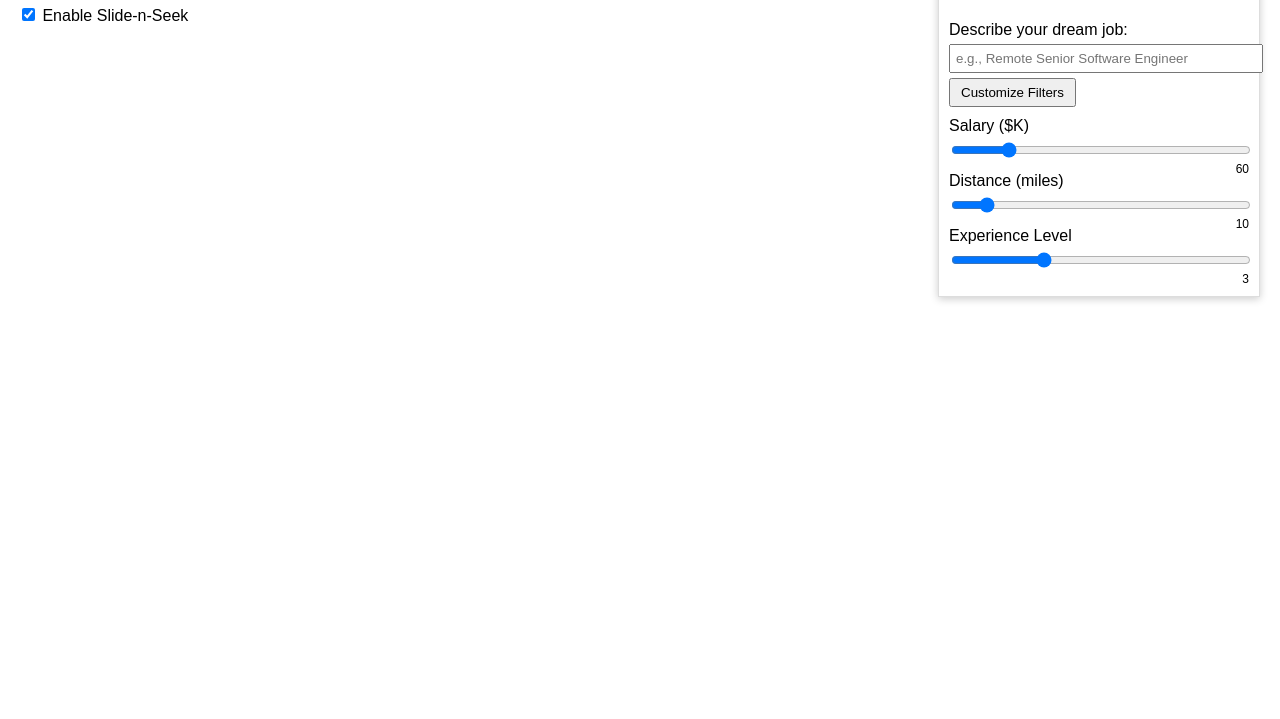
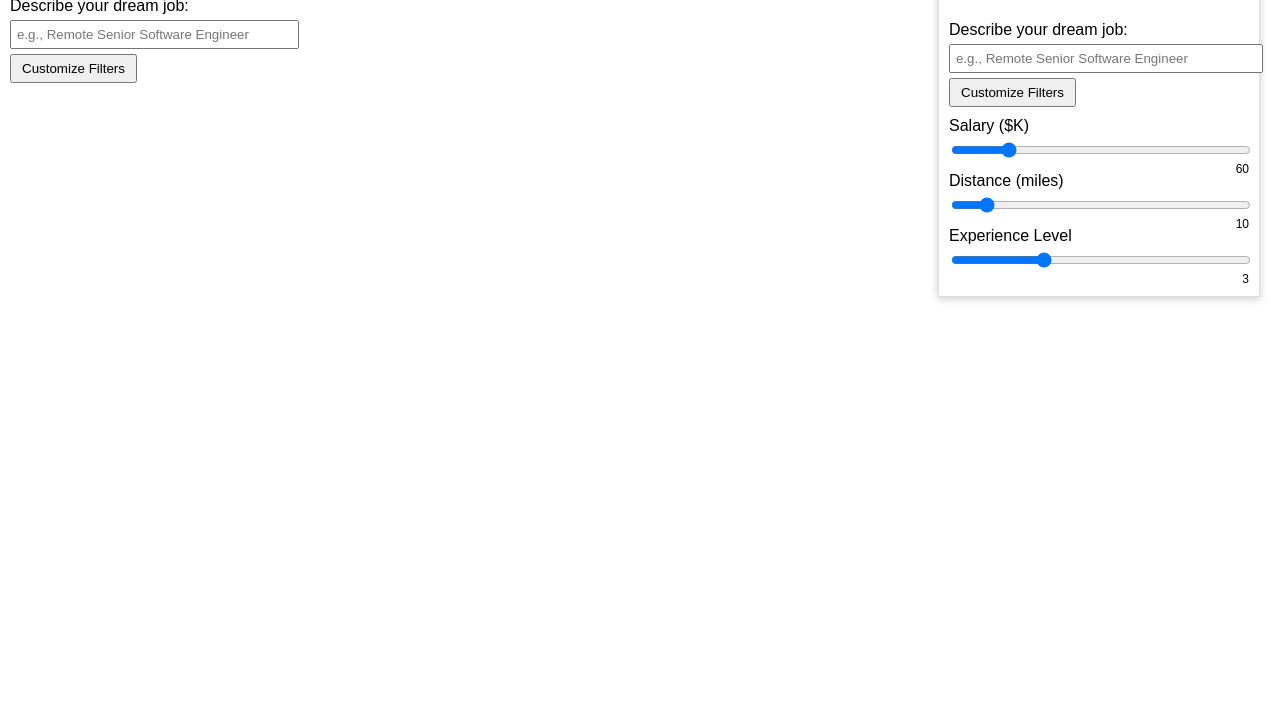
Before and after one commit to TheRoadSurgeon/Slide-n-Seek, a website built with webpack: page popup.html in a window 1280 px wide. Shown: the part 81-800 px from the top of the page. Built offline with nearby package versions, Linux system fonts and the light colour scheme; some packages are replaced by stand-ins of ours; no server answers.

Commit message:
transfer some to popup

```diff
--- a/popup.html
+++ b/popup.html
@@ -5,17 +5,20 @@
         <title>Slide-n-Seek Settings</title>
         <style>
             body {
+                width: 300px;  /* Set desired width */
+                height: 500px; /* Set desired height */
+                margin: 0;
+                padding: 10px;
                 font-family: Arial, sans-serif;
-                padding: 10px;
             }
         </style>
     </head>
 
     <body>
         <h2>Slide-n-Seek</h2>
-        <label>
-            <input type="checkbox" id="enableExtension" /> Enable Slide-n-Seek
-        </label>
+        <label for="chat-input">Describe your dream job:</label>
+        <input type="text" id="chat-input" placeholder="e.g., Remote Senior Software Engineer" style="width: 275px; padding: 5px; margin-top: 5px;" />
+        <button id="chat-button" style="margin-top: 5px; padding: 5px 10px;">Customize Filters</button>
         <script src="popup.js"></script>
     </body>
 
```
Also changed, not shown: manifest.json.
